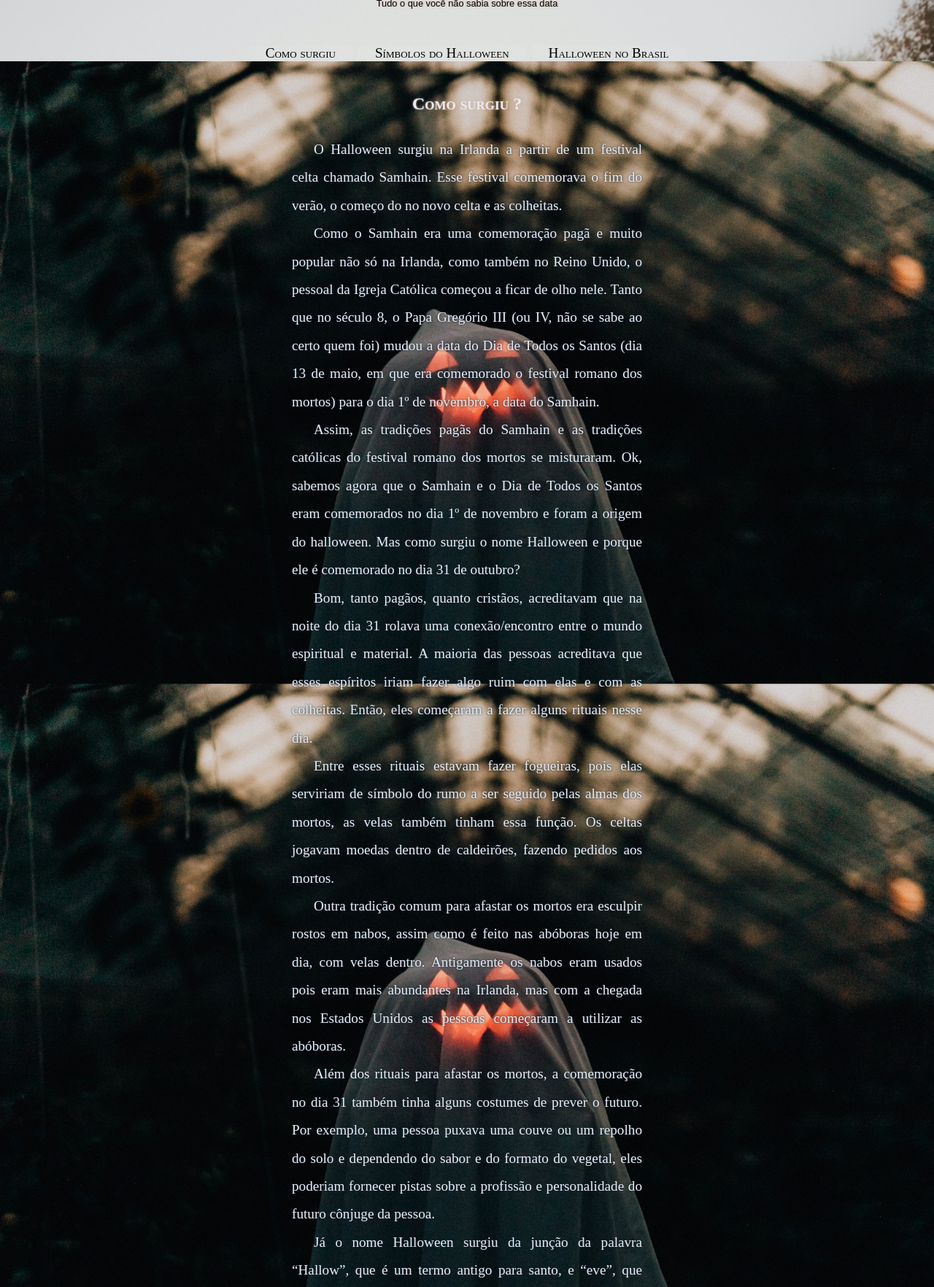
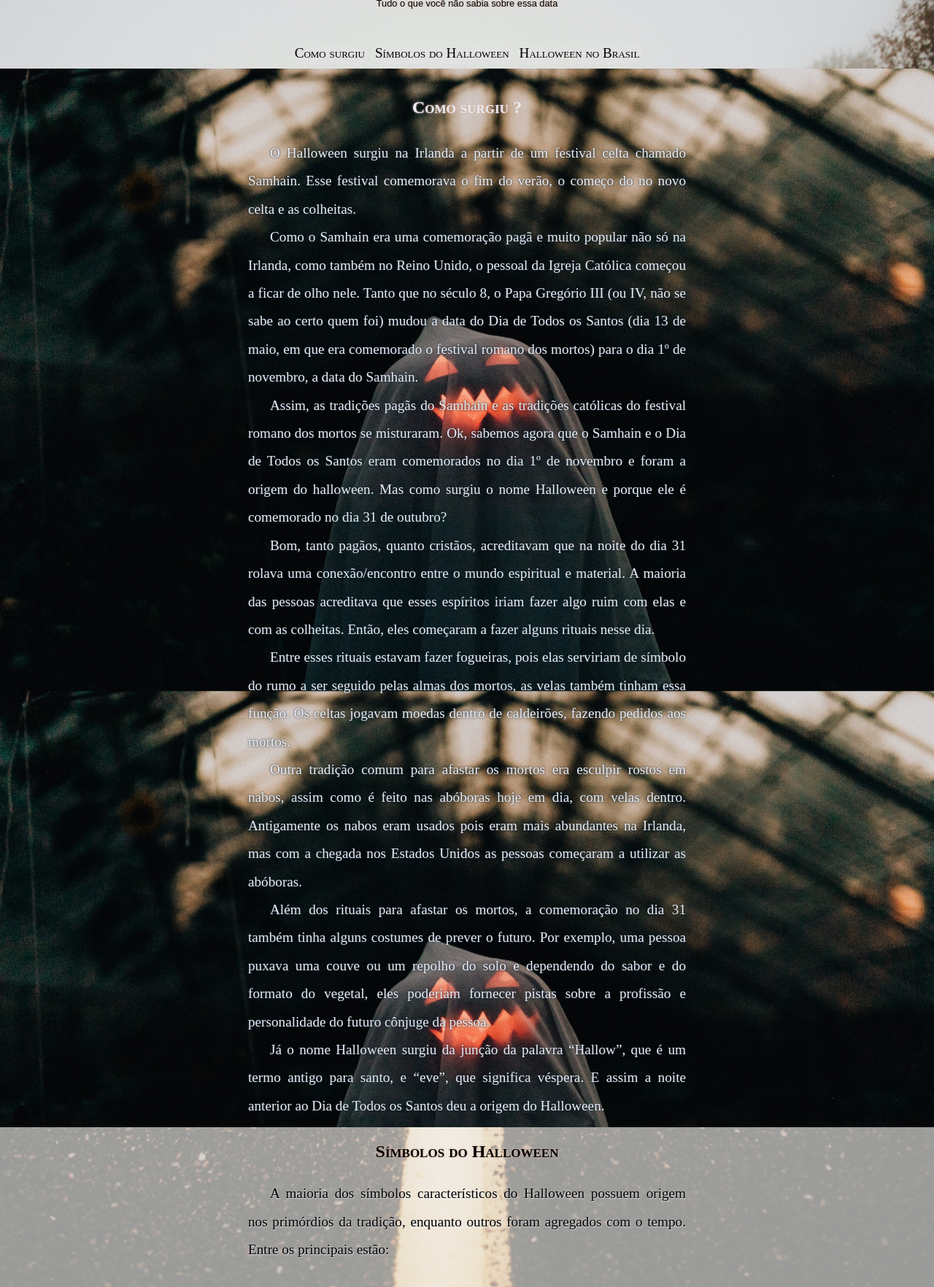
Before and after one commit to monalisaolivr/Halloween, a plain HTML site: page index.html in a window 1280 px wide. Shown: the part 136-1900 px from the top of the page at 73% size. Drawn offline with Linux system fonts and the light colour scheme.

Commit message:
adicionei alguns detalhes em css

```diff
--- a/index.html
+++ b/index.html
@@ -11,11 +11,13 @@
     <header>
         <h1>Halloween</h1>
         <p>Tudo o que você não sabia sobre essa data</p>
-        <nav>
-            <a href="#img01" target="_self">Como surgiu</a>
-            <a href="#img02" target="_self">Símbolos do Halloween</a>
-            <a href="#img03" target="_self">Halloween no Brasil</a>
-        </nav>
+        <menu>
+            <nav>
+                <a href="#img01" target="_self">Como surgiu</a>
+                <a href="#img02" target="_self">Símbolos do Halloween</a>
+                <a href="#img03" target="_self">Halloween no Brasil</a>
+            </nav>
+        </menu>
     </header>
 
     <main>
@@ -56,7 +58,7 @@
             <p>No Brasil, o Halloween é marcado principalmente por festas à fantasia e por decorações em bares, lanchonetes e outros estabelecimentos, que adotam a temática de monstros, vampiros, bruxas, etc.</p>
         </section>
 
-            <article>
+            <article id="referencia">
                 <h3>Referências:</h3>
                 <ul>
                     <li><a href="https://www.egali.com.br/blog/origem-do-halloween/#:~:text=O%20Halloween%20surgiu%20na%20Irlanda,novo%20celta%20e%20as%20colheitas." target="_blank">Origem do Halloween: descubra aqui em qual país nasceu essa data!</a></li>
--- a/style.css
+++ b/style.css
@@ -13,6 +13,7 @@
     --cor3: black;
     --cor4: #EBEBF2;
     --cor5: #ebebf21b;
+    --cor6: #0c42f4;
 
     --fonte01: Verdana, Geneva, Tahoma, sans-serif;
     --fonte02: 'Gabarito', sans-serif;
@@ -46,16 +47,27 @@ a {
     background-color: rgba(255, 255, 255, 0.067);
     color: var(--cor3);
     text-decoration: none;
-    padding: 0px 25px;
+    padding: 5px;
     border-radius: 15px;
     font-size: 1.2em;
     font-variant: small-caps;
 }
 
 a:hover {
-    color: var(--cor4);
+    color: var(--cor6);
     text-shadow: 0px 0px 2px var(--cor3);
     text-decoration: underline;
+    background-color: var(--cor4);
+}
+
+/*menu*/
+
+menu {
+    padding-bottom: 10px;
+}
+menu a:hover {
+    background-color: var(--cor1);
+    color: var(--cor3);
 }
 
 /*main*/
@@ -65,10 +77,12 @@ main {
 }
 
 section {
-    padding: 15px 25em;
+    padding: 10px;
 }
 
 section > h2 {
+    width: 610px;
+    margin: auto;
     color: var(--cor4);
     text-shadow: 0px 0px 3px var(--cor1);
     text-align: center;
@@ -78,6 +92,8 @@ section > h2 {
 }
 
 section > p {
+    width: 600px;
+    margin: auto;
     color: var(--cor4);
     text-shadow: 0px 0px 3px var(--cor2);
     text-indent: 30px;
@@ -85,19 +101,22 @@ section > p {
     font-size: 1.2em;
 }
 
+#img02 {
+    background-color: rgba(255, 255, 255, 0.575);
+}
+
 section#img02 p {
+    width: 600px;
+    margin: auto;
     color: var(--cor3);
     text-shadow: 0.5px 0.5px 1.2px var(--cor4);
-    background-color: var(--cor5);
-    padding: 10px;
+    padding: 15px;
 }
 
 /*imagens*/
 
 section#img02 h2 {
     color: var(--cor3);
-    text-shadow: 0.5px 0.5px 1.2px var(--cor4);
-    background-color: var(--cor5);
     padding: 10px;
 }
 
@@ -122,6 +141,10 @@ article {
     text-align: center;
 }
 
+article#referencia > h3 {
+    padding: 20px;
+}
+
 /*footer*/
 
 footer {
```
